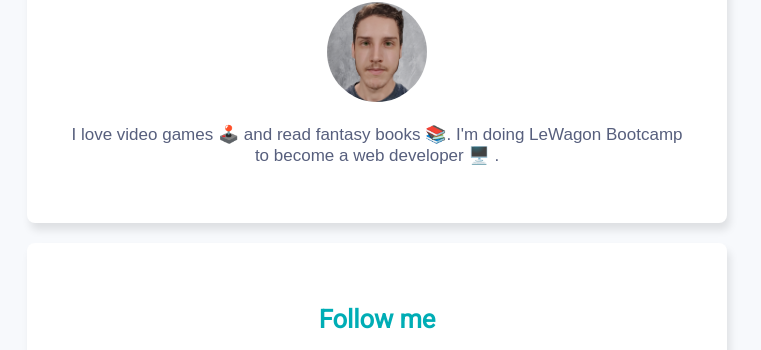
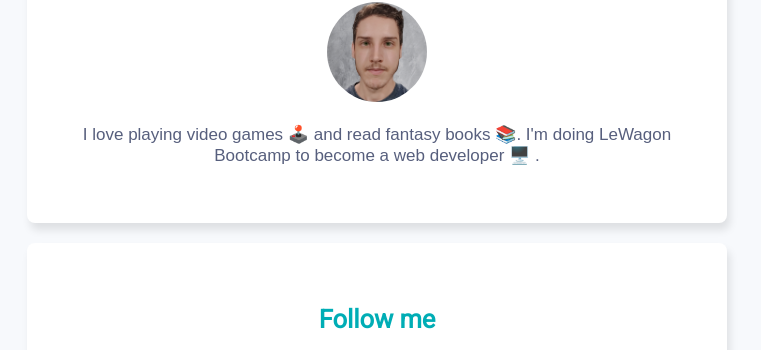
Before and after one commit to PeyratGit/profile, a plain HTML site: page index.html in a window 1280 px wide. Shown: the part 159-509 px from the top of the page, without its empty margins (263-1024 px from the left). Drawn offline with Linux system fonts and the light colour scheme.

Commit message:
Added a word in the description text

```diff
--- a/index.html
+++ b/index.html
@@ -18,7 +18,7 @@
     <div class="card">
       <h1>Hello there, I'm Clément</h1>
       <img src="images/profile_picture.png" width="100px" alt="Photo de Clément">
-      <p>I love video games 🕹️ and read fantasy books 📚. I'm doing LeWagon Bootcamp to become a web developer 🖥️ .
+      <p>I love playing video games 🕹️ and read fantasy books 📚. I'm doing LeWagon Bootcamp to become a web developer 🖥️ .
       </p>
     </div>
     <div class="card">
```
